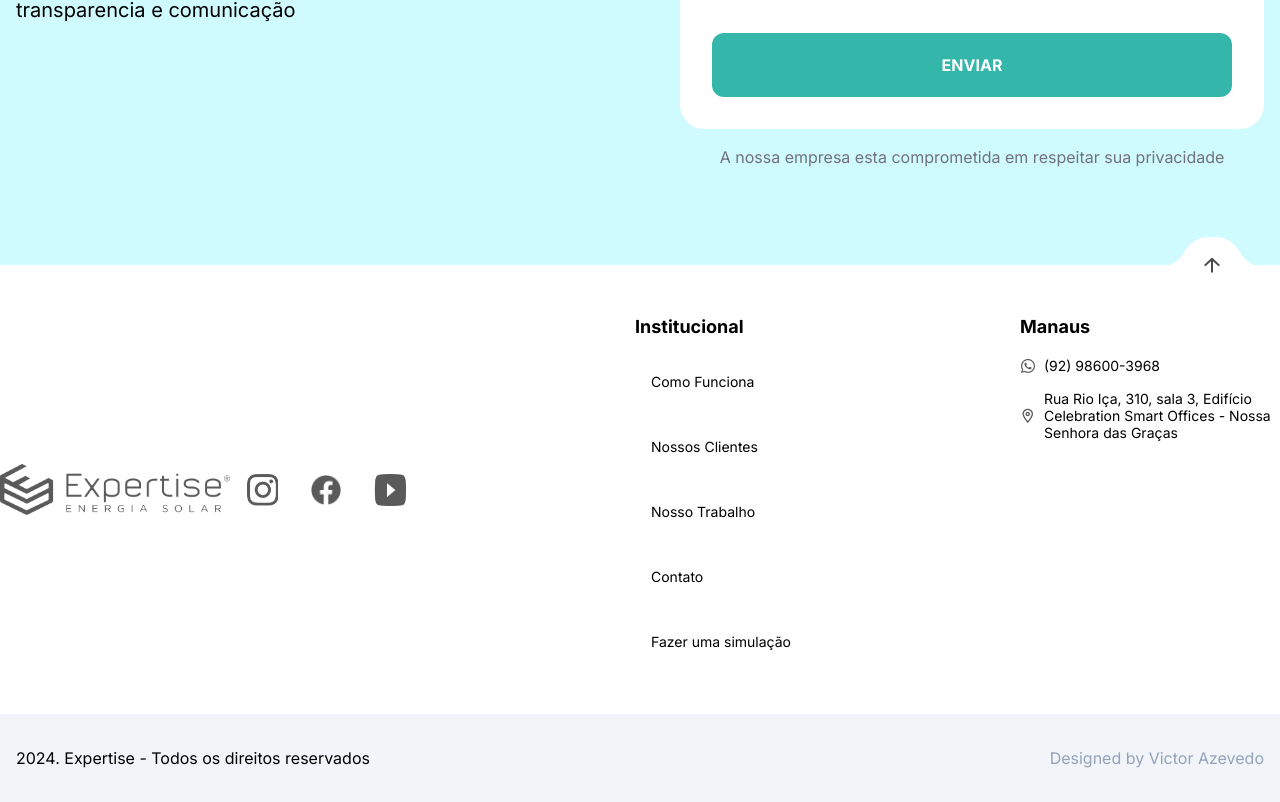
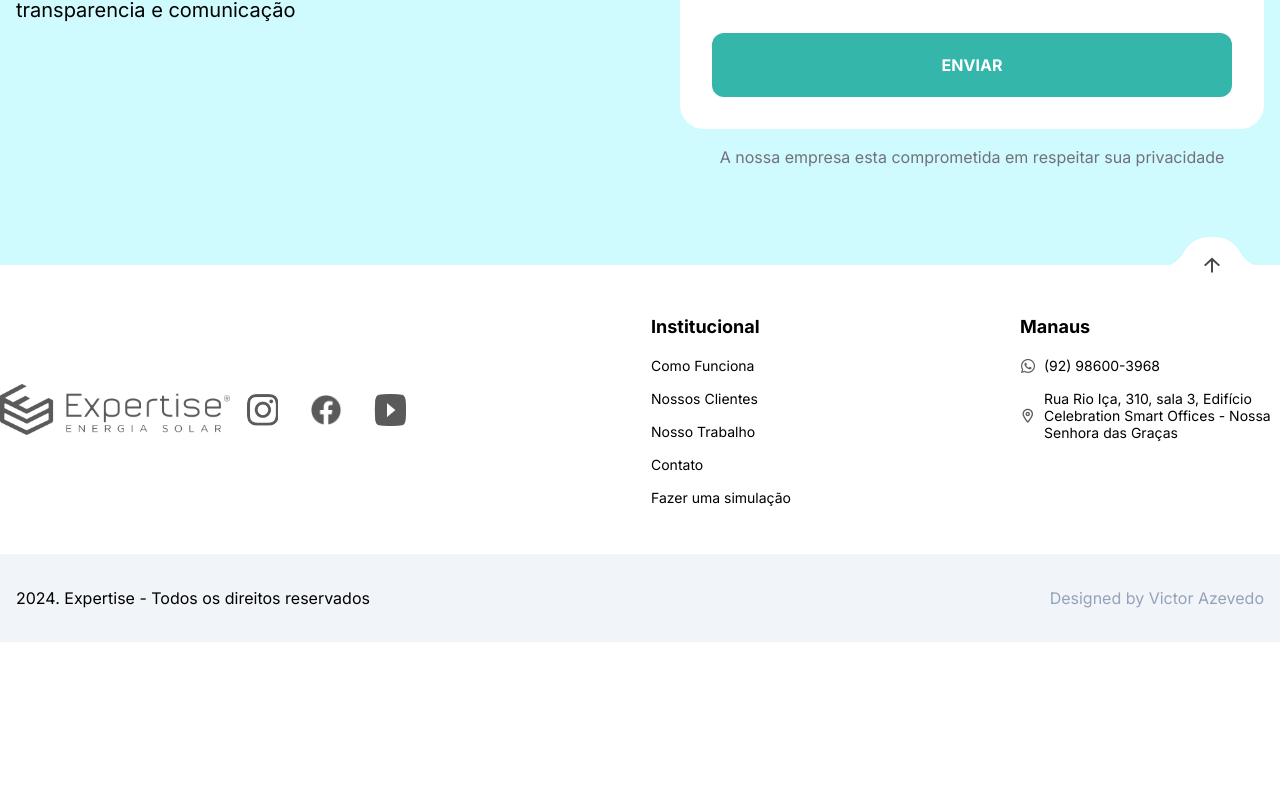
Before and after one commit to victorazesc/expertiseenergia, a Next.js app: page / in a window 1280 px wide. Shown: the part 5122-5924 px from the top of the page. After the commit the page ends 5764 px from the top, so only its background shows below. Built offline with nearby package versions, Linux system fonts and the light colour scheme; what tailwindcss-font-inter would draw is missing.

Commit message:
fix: links

```diff
--- a/src/components/Footer.tsx
+++ b/src/components/Footer.tsx
@@ -20,21 +20,34 @@ export function Footer() {
                 <div className="flex flex-col sm:flex-row py-12 sm:py-0">
                     <div className="redesign__footer-location-item flex-col gap-4">
                         <span>Institucional</span>
+
+                        <a href="#how-it-works" className="cursor-pointer block" style={{ padding: 0 }}>
                             <div className="redesign__footer-location-item-details">
-                            <a href="#how-it-works"> Como Funciona</a>
+                                Como Funciona
                             </div>
+                        </a>
+
+                        <a href="#our-clients" className="cursor-pointer block" style={{ padding: 0 }}>
                             <div className="redesign__footer-location-item-details">
-                            <a href="#our-clients">Nossos Clientes</a>
+                                Nossos Clientes
                             </div>
+                        </a>
+
+                        <a href="##our-work" className="cursor-pointer block" style={{ padding: 0 }}>
                             <div className="redesign__footer-location-item-details">
-                            <a href="##our-work">Nosso Trabalho</a>
+                                Nosso Trabalho
                             </div>
+                        </a>
+                        <a href="#simulate-form" className="cursor-pointer block" style={{ padding: 0 }}>
                             <div className="redesign__footer-location-item-details">
-                            <a href="#simulate-form">Contato</a>
+                                Contato
                             </div>
+                        </a>
+                        <a href="#simulate-form" className="cursor-pointer block" style={{ padding: 0 }}>
                             <div className="redesign__footer-location-item-details">
-                            <a href="#simulate-form">Fazer uma simulação</a>
+                                Fazer uma simulação
                             </div>
+                        </a>
                     </div>
                 </div>
                 <div className="redesign__footer-location  flex-col sm:flex-row">
```
Lines whose indentation alone changed are shown as unchanged.
